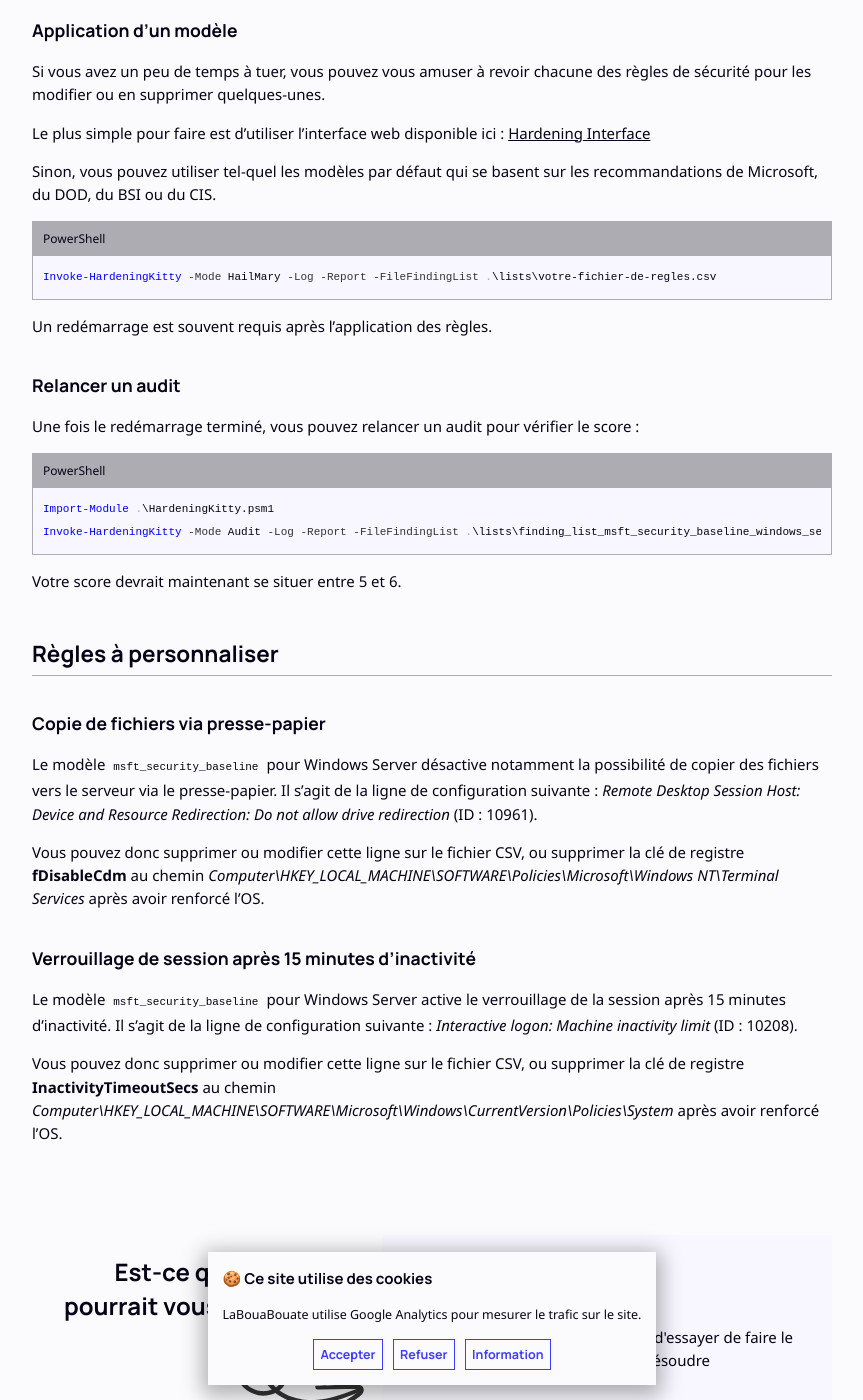
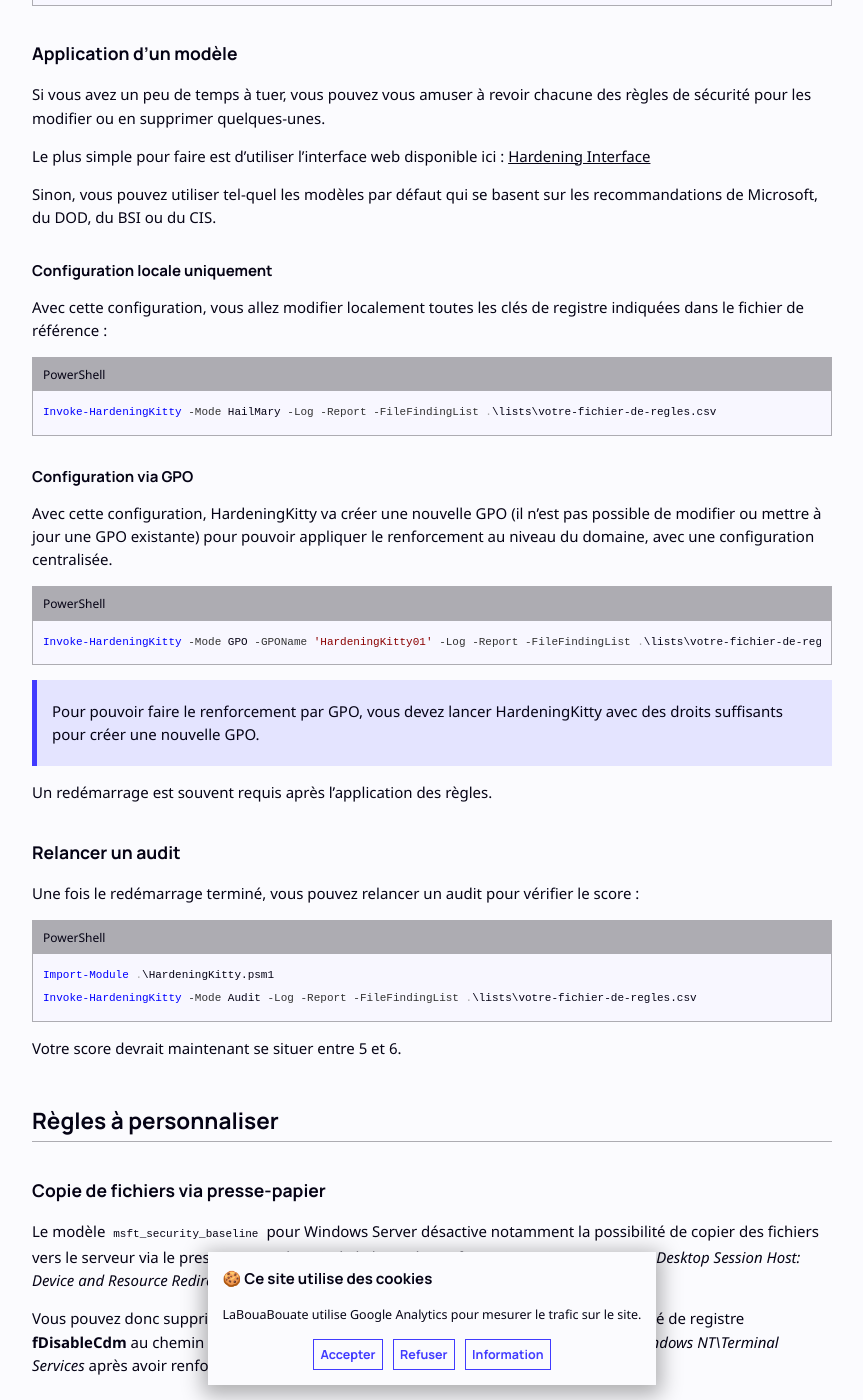
Before and after one commit to leobouard/leobouard.github.io, a Jekyll site: the page built from _posts/2024-07-17-hardening-kitty.md, in a window 1280 px wide and 1400 px high, scrolled down 1936 px. Shown: the whole window, without its empty margins (208-1071 px from the left). Built offline with Jekyll 4.4.1, drawn with Linux system fonts in a browser that asks for light colours; nearby versions of some CDN libraries; some web fonts are replaced; some of the changed text lies outside the part shown.

Commit message:
Update 2024-07-17-hardening-kitty.md

````diff
--- a/_posts/2024-07-17-hardening-kitty.md
+++ b/_posts/2024-07-17-hardening-kitty.md
@@ -29,7 +29,7 @@ En l'absence de recommandations de l'ANSSI, il est préférable de se baser sur
 
 Vous pouvez télécharger le ZIP du projet GitHub ici : [Lien direct](https://github.com/0x6d69636b/windows_hardening/archive/refs/heads/master.zip)
 
-Décompressez le fichier ZIP sur la machine à sécuriser, puis naviguer en PowerShell jusqu'à l'emplacement du dossier et exécuter la commande suivante pour charger le module :
+Décompressez le fichier ZIP sur la machine à sécuriser, puis naviguer avec une console PowerShell **lancée en tant qu'administrateur** jusqu'à l'emplacement du dossier et exécuter la commande suivante pour charger le module :
 
 ```powershell
 Import-Module .\HardeningKitty.psm1
@@ -74,9 +74,23 @@ Le plus simple pour faire est d'utiliser l'interface web disponible ici : [Harde
 
 Sinon, vous pouvez utiliser tel-quel les modèles par défaut qui se basent sur les recommandations de Microsoft, du DOD, du BSI ou du CIS.
 
+#### Configuration locale uniquement
+
+Avec cette configuration, vous allez modifier localement toutes les clés de registre indiquées dans le fichier de référence :
+
 ```powershell
 Invoke-HardeningKitty -Mode HailMary -Log -Report -FileFindingList .\lists\votre-fichier-de-regles.csv
 ```
+
+#### Configuration via GPO
+
+Avec cette configuration, HardeningKitty va créer une nouvelle GPO (il n'est pas possible de modifier ou mettre à jour une GPO existante) pour pouvoir appliquer le renforcement au niveau du domaine, avec une configuration centralisée.
+
+```powershell
+Invoke-HardeningKitty -Mode GPO -GPOName 'HardeningKitty01' -Log -Report -FileFindingList .\lists\votre-fichier-de-regles.csv
+```
+
+> Pour pouvoir faire le renforcement par GPO, vous devez lancer HardeningKitty avec des droits suffisants pour créer une nouvelle GPO.
 
 Un redémarrage est souvent requis après l'application des règles.
 
@@ -86,7 +100,7 @@ Une fois le redémarrage terminé, vous pouvez relancer un audit pour vérifier
 
 ```powershell
 Import-Module .\HardeningKitty.psm1
-Invoke-HardeningKitty -Mode Audit -Log -Report -FileFindingList .\lists\finding_list_msft_security_baseline_windows_server_2022_21h2_member_machine.csv
+Invoke-HardeningKitty -Mode Audit -Log -Report -FileFindingList .\lists\votre-fichier-de-regles.csv
 ```
 
 Votre score devrait maintenant se situer entre 5 et 6.
@@ -104,3 +118,9 @@ Vous pouvez donc supprimer ou modifier cette ligne sur le fichier CSV, ou suppri
 Le modèle `msft_security_baseline` pour Windows Server active le verrouillage de la session après 15 minutes d'inactivité. Il s'agit de la ligne de configuration suivante : *Interactive logon: Machine inactivity limit* (ID : 10208).
 
 Vous pouvez donc supprimer ou modifier cette ligne sur le fichier CSV, ou supprimer la clé de registre **InactivityTimeoutSecs** au chemin *Computer\HKEY_LOCAL_MACHINE\SOFTWARE\Microsoft\Windows\CurrentVersion\Policies\System* après avoir renforcé l'OS.
+
+### Consoles avec blocage Internet Explorer
+
+Le modèle `msft_security_baseline` pour Windows Server active un paramètre de sécurité renforcé pour Internet Explorer, qui peut bloquer certaines fonctionnalités de lecture XML sur des consoles Microsoft comme la GPMC. Il s'agit de la ligne de configuration suivante : *Internet Control Panel: Advanced Page: Turn on Enhanced Protected Mode* (ID : 10817)
+
+Vous pouvez donc supprimer ou modifier cette ligne sur le fichier CSV, ou supprimer la clé de registre **Isolation** au chemin *Computer\HKEY_LOCAL_MACHINE\SOFTWARE\Policies\Microsoft\Internet Explorer\Main* après avoir renforcé l'OS.
````
Also changed, not shown: other parts of _posts/2024-07-17-hardening-kitty.md (+1 -1 lines).
